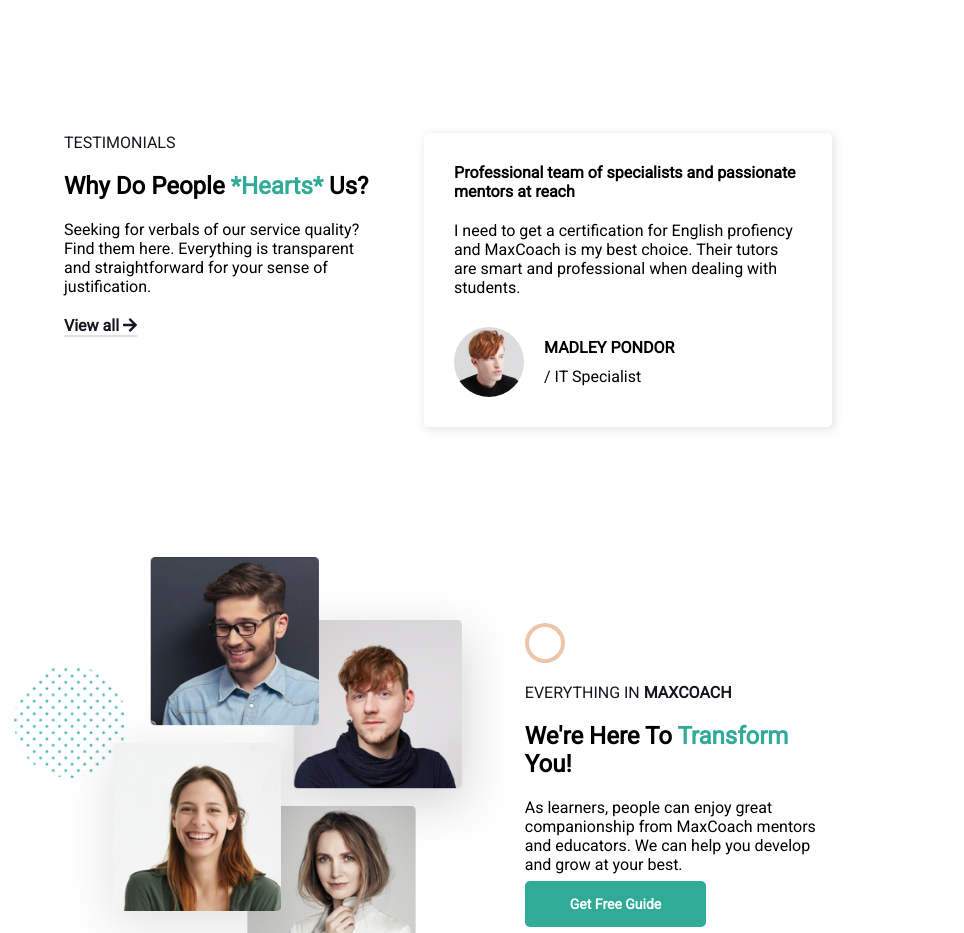
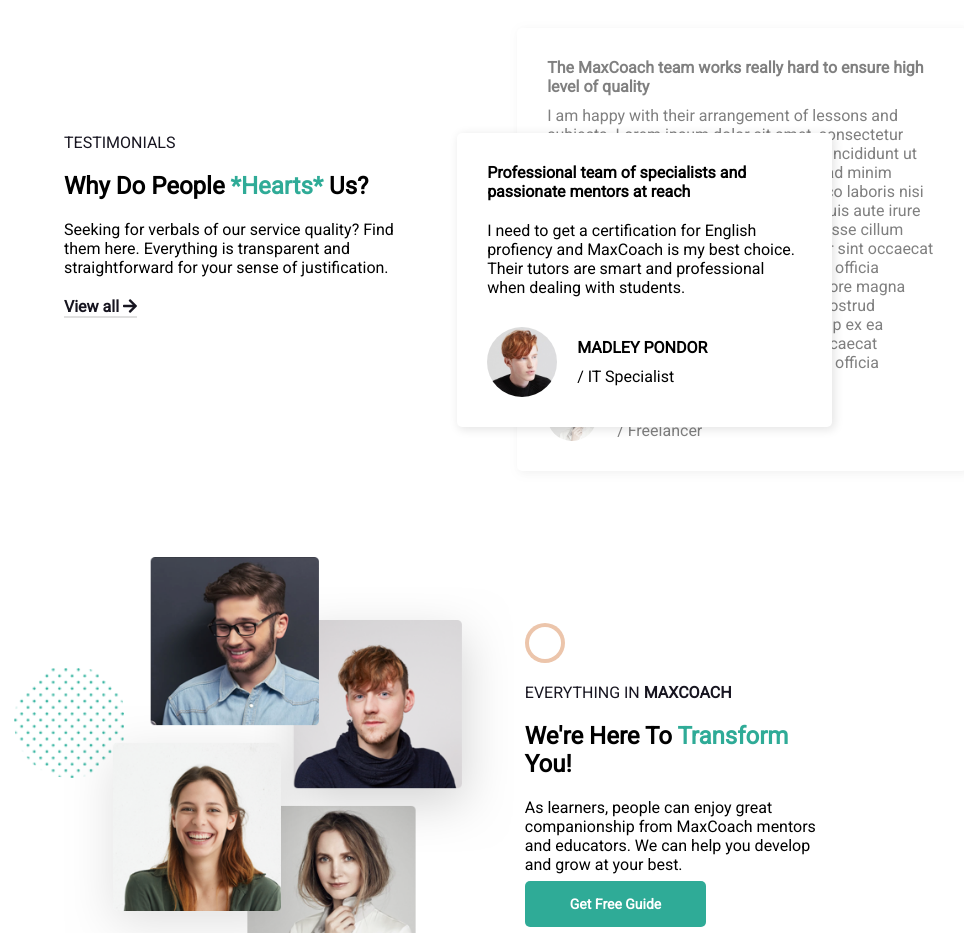
Before and after one commit to fabnico/proj-html-vuejs, a plain HTML site: page index.html in a window 1280 px wide. Shown: the part 2566-3499 px from the top of the page, without its empty margins (192-1156 px from the left). Drawn offline with nearby package versions, Linux system fonts and the light colour scheme.

Commit message:
Progetto completato

```diff
--- a/css/style.css
+++ b/css/style.css
@@ -187,7 +187,7 @@ body{
       #F6F6F8 100%);
 }
 
-.try{
+.curve{
    background-color: #F6F6F8;
    width: 100%;
    height: 100px;
@@ -489,6 +489,27 @@ section.testimonials{
    padding: 30px;
    border-radius: 5px;
    margin-left: 50px;
+   background-color: white;
+}
+.under{
+   box-shadow: 2px 2px 10px 1px rgba(0, 0, 0, 0.1);
+   padding: 30px;
+   border-radius: 5px;
+   margin-left: 50px;
+   width: 450px;
+   position: absolute;
+   top: -105px;
+   left: 60px;
+   z-index: -2;
+   filter: opacity(0.5);
+}
+
+.under > div:first-child{
+   margin-bottom: 10px;
+}
+
+.wrapper{
+   position: relative;
 }
 
 .test-text p{
@@ -509,10 +530,15 @@ section.testimonials{
    margin-top: 20px;
 }
 
-
 .test-box img{
    border-radius: 50%;
    width: 70px;
+   margin-right: 20px;
+}
+
+.under img{
+   border-radius: 50%;
+   width: 50px;
    margin-right: 20px;
 }
 
@@ -524,6 +550,7 @@ section.testimonials{
 .name > div{
    margin-top: 10px;
 }
+
 
 /* ----- People ----- */
 
--- a/index.html
+++ b/index.html
@@ -190,9 +190,7 @@
                </div>
             </section>
          </div>
-         <div class="try">
-
-         </div>
+         <div class="curve"></div>
             <section class="testimonials">
                <div class="test-container">
                   <div class="test-text">
@@ -202,6 +200,7 @@
                      <a href="#" class="grey"><strong>View all</strong>
                         <i class="fas fa-arrow-right"></i></a>
                   </div>
+                  <div class="wrapper">
                      <div class="test-box">
                         <span><strong>Professional team of specialists and passionate mentors at reach</strong></span>
                         <p>I need to get a certification for English profiency and MaxCoach is my best choice. Their tutors are smart and professional when dealing with students.</p>
@@ -210,6 +209,21 @@
                            <div class="name">
                               <span><strong>MADLEY PONDOR</strong></span>
                               <div>/ IT Specialist</div>
+                           </div>
+                        </div>
+                     </div>
+                     <div class="under">
+                        <div><strong>The MaxCoach team works really hard to ensure high level of quality</strong></div>
+                        <div>
+                           I am happy with their arrangement of lessons and subjects. Lorem ipsum dolor sit amet, consectetur adipisicing elit, sed do eiusmod tempor incididunt ut labore et dolore magna aliqua. Ut enim ad minim veniam, quis nostrud exercitation ullamco laboris nisi ut aliquip ex ea commodo consequat. Duis aute irure dolor in reprehenderit in voluptate velit esse cillum dolore eu fugiat nulla pariatur. Excepteur sint occaecat cupidatat non proident, sunt in culpa qui officia deserunt mollit anim id est laborum.
+                           dolore magna aliqua. Ut enim ad minim veniam, quis nostrud exercitation ullamco laboris nisi ut aliquip ex ea commodo consequat. Excepteur sint occaecat cupidatat non proident, sunt in culpa qui officia deserunt mollit anim id est laborum.
+                        </div>
+                        <div class="test-01">
+                           <img src="img/testimonial-avata-02.jpg" alt="Testimonial">
+                           <div class="name">
+                              <span><strong>MINA HOLLACE</strong></span>
+                              <div>/ Freelancer</div>
+                           </div>
                         </div>
                      </div>
                   </div>
```
Also changed, not shown: img/testimonial-avata-02.jpg (added). Lines whose indentation alone changed are shown as unchanged.
